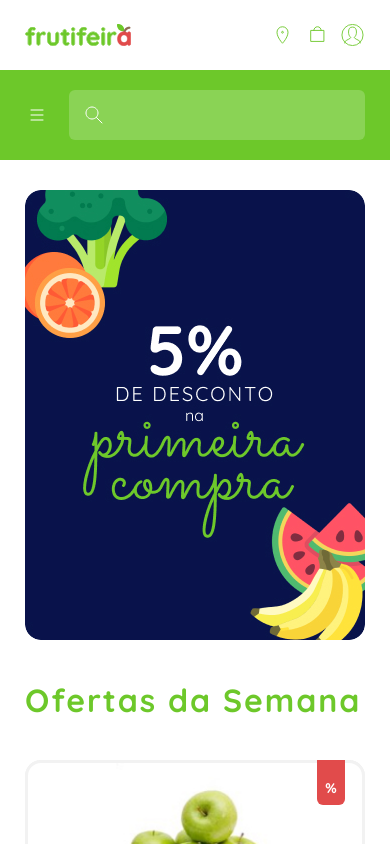
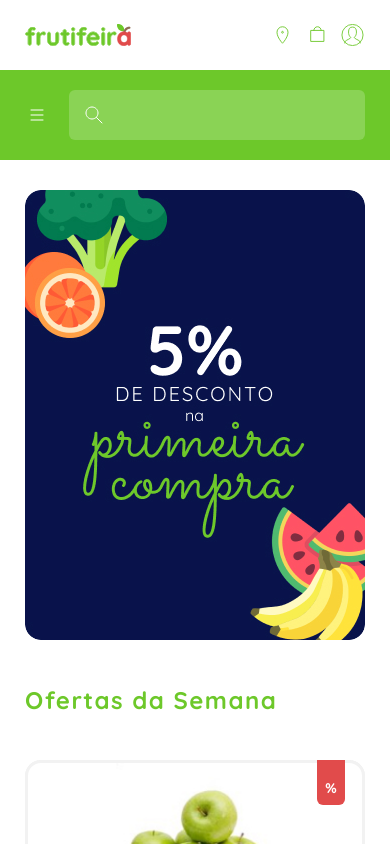
Before and after one commit to laurabento/frutifeira, a Vue app in the folder frutifeira/: page / in a window 390 px wide. Shown: the top 844 px of the page. Built offline with nearby package versions, Linux system fonts and the light colour scheme.

Commit message:
Fix on title size - Card List Home

```diff
--- a/frutifeira/src/components/CardListHome.vue
+++ b/frutifeira/src/components/CardListHome.vue
@@ -51,6 +51,10 @@ export default {
         padding-left: @margin-menu-mobile;
         padding-right: @margin-menu-mobile;
 
+        h1 {
+            font-size: 24px;
+        }
+
         &_items {
             grid-template-columns: 1fr 1fr;
         }
```
